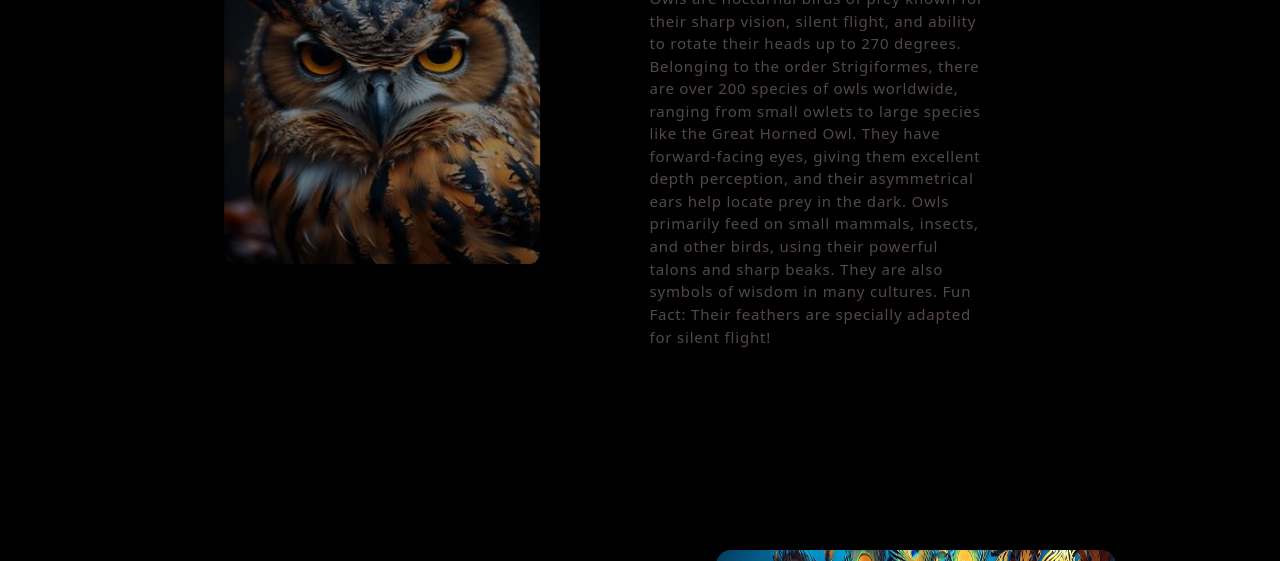
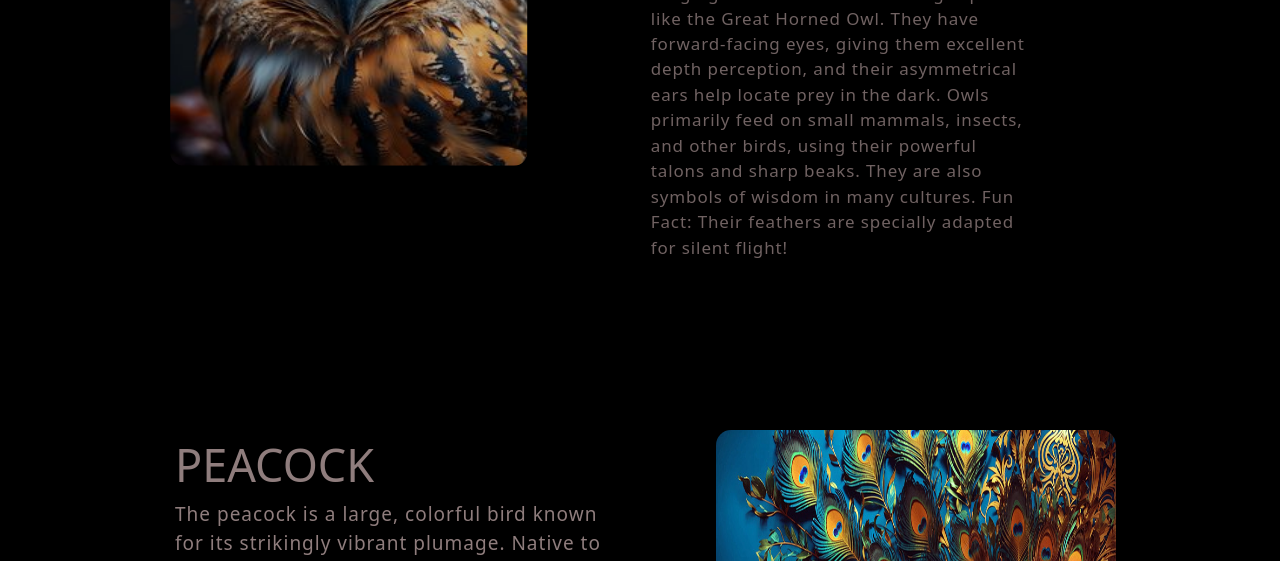
Before and after one commit to Shaduli-pt/CSS-Animation, a plain HTML site: page index.html in a window 1280 px wide. Shown: the part 692-1253 px from the top of the page. Drawn offline with nearby package versions, Linux system fonts and the light colour scheme.

Commit message:
css chnaged

```diff
--- a/style.css
+++ b/style.css
@@ -78,7 +78,7 @@ body{
 /* header ends here */
 
 .difrntbirds{
-    margin-top: 370px;
+    margin-top: 250px;
 }
 .birds{
     width: 400px;
```
